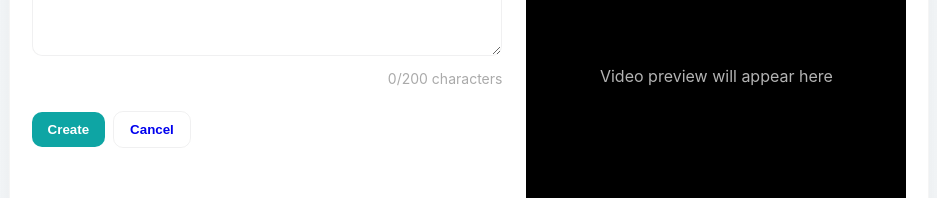
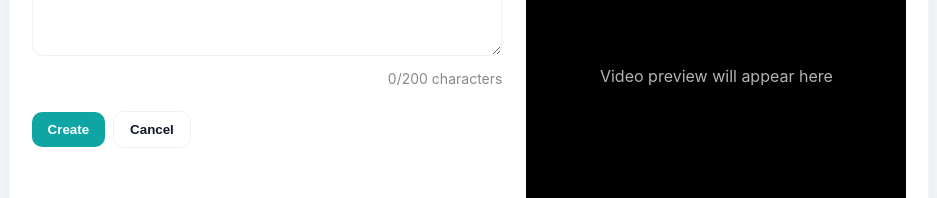
Before and after one commit to AshutoshRaj1260/FoodGram, a React (Vite) app in the folder frontend/: page /create-food in a window 1280 px wide. Shown: the part 342-540 px from the top of the page, without its empty margins (171-1108 px from the left). Built offline with nearby package versions, Linux system fonts and the light colour scheme.

Commit message:
fix: improve create food form behavior and character counter

```diff
--- a/frontend/src/pages/food-partner/CreateFood.jsx
+++ b/frontend/src/pages/food-partner/CreateFood.jsx
@@ -9,6 +9,8 @@ const CreateFood = () => {
   const [preview, setPreview] = useState(null)
   const [description, setDescription] = useState('')
 
+  const navigate = useNavigate()
+
   const onFileChange = (e) => {
     const file = e.target.files && e.target.files[0]
 
@@ -19,12 +21,10 @@ const CreateFood = () => {
     setPreview({ url, type: file.type })
   }
 
-  const navigate = useNavigate()
+  const onSubmit = async (e) => {
+    e.preventDefault()
 
-  const onSubmit = async (e) => {
     const apiUrl = import.meta.env.VITE_API_URL
-
-    e.preventDefault()
 
     const formData = new FormData()
 
@@ -32,7 +32,7 @@ const CreateFood = () => {
     formData.append('description', description)
     formData.append('video', e.target.video.files[0])
 
-    const response = await axios.post(`${apiUrl}/api/food`, formData, {
+    await axios.post(`${apiUrl}/api/food`, formData, {
       withCredentials: true,
     })
 
@@ -85,7 +85,7 @@ const CreateFood = () => {
                 textAlign: 'right',
                 marginTop: '6px',
                 fontSize: '14px',
-                color: '#aaa',
+                color: '#888',
               }}
             >
               {description.length}/{MAX_DESCRIPTION_LENGTH} characters
@@ -95,16 +95,18 @@ const CreateFood = () => {
               <button
                 className="btn"
                 type="submit"
-                onClick={() => navigate('/home')}
               >
                 Create
               </button>
 
-              <button className="btn ghost" type="button">
-                <Link to="/home" style={{ textDecoration: 'none' }}>
+              <Link
+                to="/home"
+                style={{ textDecoration: 'none' }}
+              >
+                <button className="btn ghost" type="button">
                   Cancel
-                </Link>
-              </button>
+                </button>
+              </Link>
             </div>
           </div>
 
@@ -132,4 +134,4 @@ const CreateFood = () => {
   )
 }
 
-export default CreateFood;
+export default CreateFood
```
